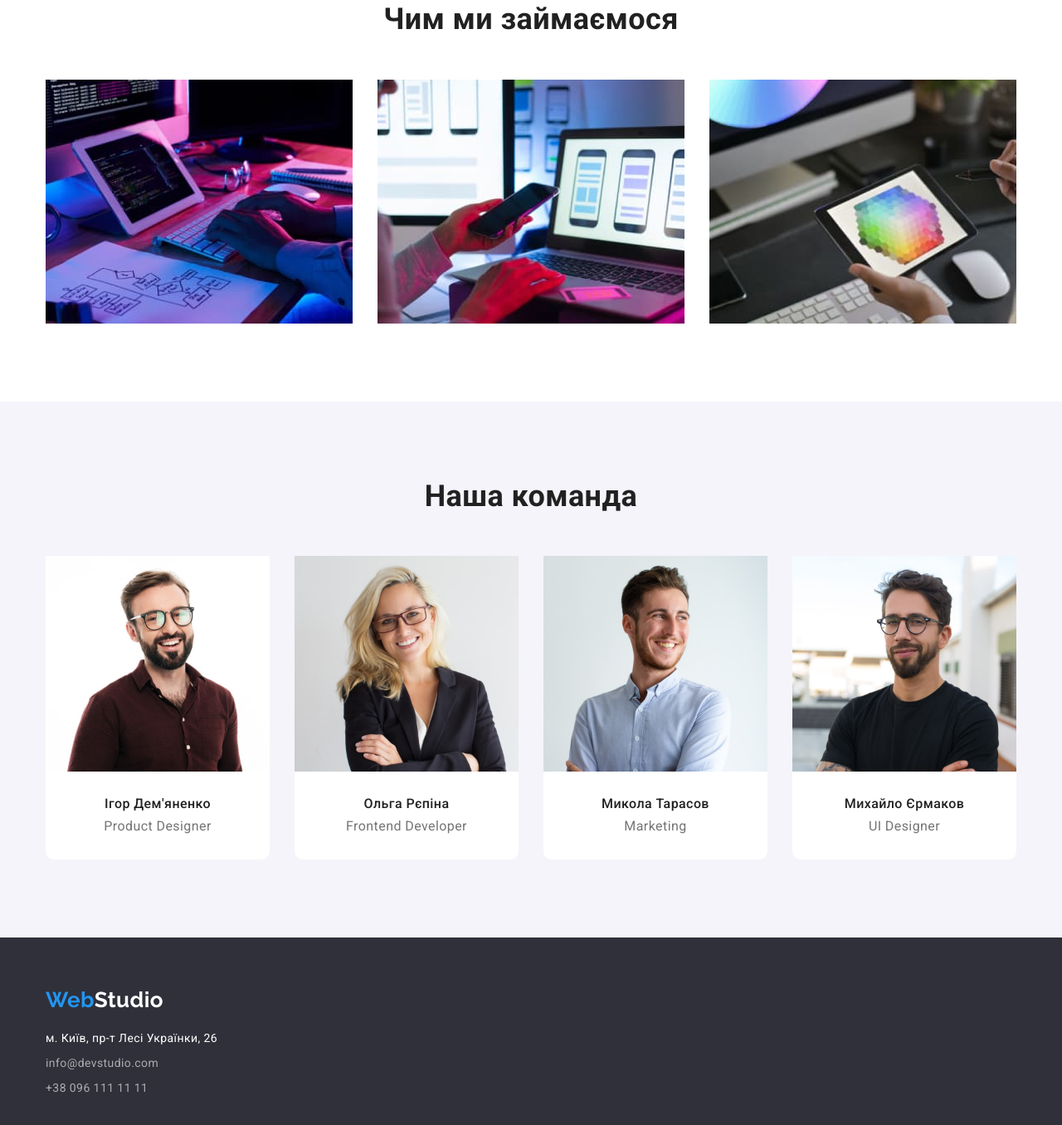
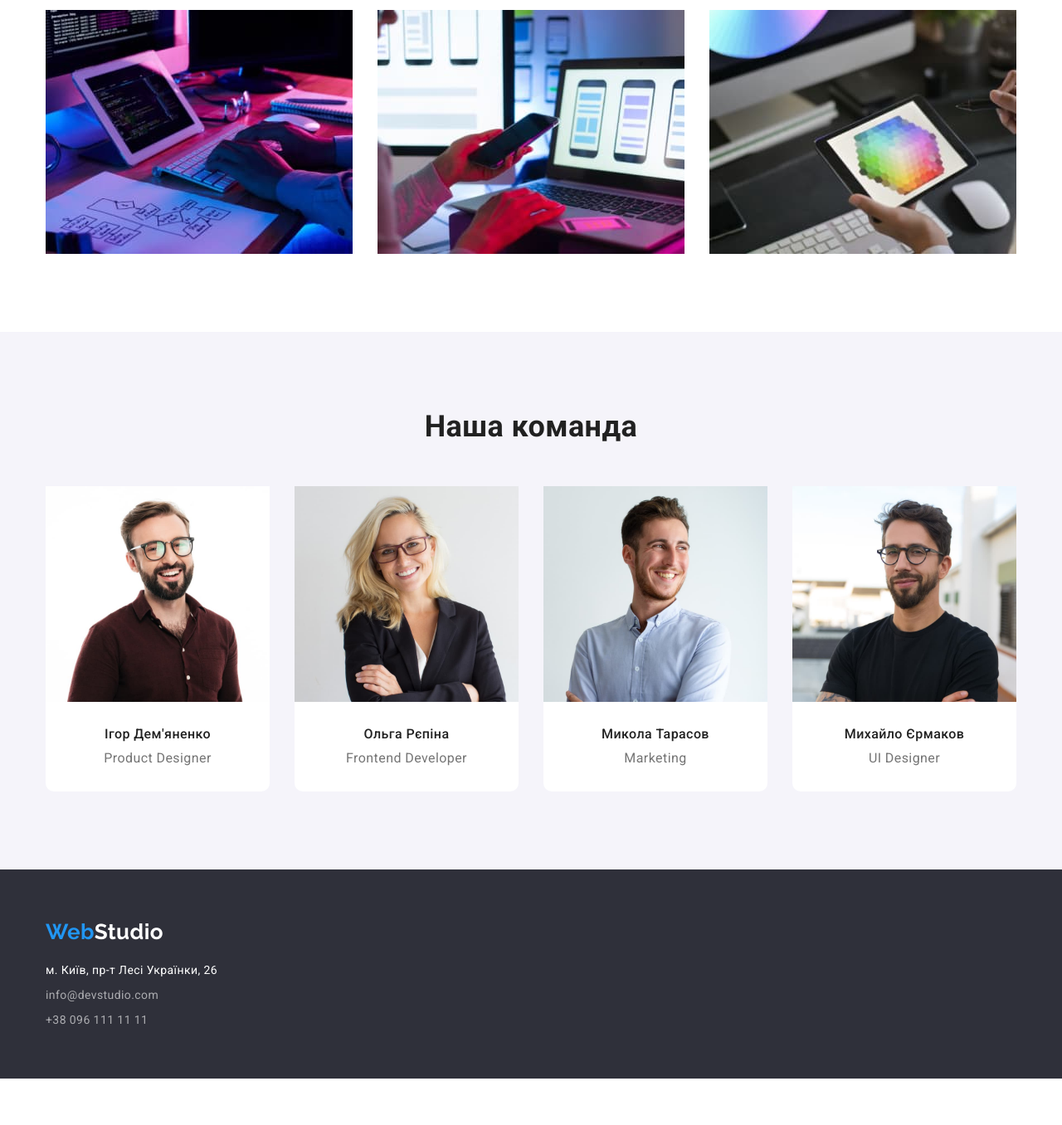
Before and after one commit to gulen13/goit-markup-hw-03, a plain HTML site: page index.html in a window 1280 px wide. Shown: the part 1042-2398 px from the top of the page at 83% size. After the commit the page ends 2342 px from the top, so only its background shows below. Drawn offline with nearby package versions, Linux system fonts and the light colour scheme.

Commit message:
Исправил после проверки ДЗ

```diff
--- a/css/styles.css
+++ b/css/styles.css
@@ -51,10 +51,12 @@ img {
 }
 
 /* -------------Header--------------- */
+header {
+    border-bottom: 1px solid #ececec;
+}
 .header-container {
   display: flex;
   align-items: center;
-  border-bottom: 1px solid #ececec;
 }
 .nav {
   display: flex;
@@ -132,9 +134,8 @@ img {
 /* Hero */
 .section-hero {
   background-color: var(--main-background-color);
-}
-.hero-div {
-  min-height: 600px;
+  padding-top: 200px;
+  padding-bottom: 200px;
 }
 .hero-title {
   font-weight: 900;
@@ -145,10 +146,9 @@ img {
   text-transform: uppercase;
   color: var(--main-title-color);
   width: 696px;
-  padding-top: 200px;
-  padding-bottom: 30px;
   margin-left: auto;
   margin-right: auto;
+  margin-bottom: 30px;
 }
 .hero-btn {
   font-weight: 700;
@@ -188,6 +188,7 @@ img {
   line-height: 1.14;
   text-transform: uppercase;
   color: var(--main-text-color);
+  margin-bottom: 10px;
 }
 .benefits-paragraph {
   line-height: 1.71;
@@ -197,6 +198,10 @@ img {
 /* Benefits */
 
 /* Work */
+.work-section {
+  padding-top: 0px;
+  padding-bottom: 94px;
+}
 .work-title {
   font-size: 36px;
   line-height: 1.16;
@@ -238,8 +243,9 @@ img {
 .team-item:not(:last-child) {
   margin-right: 30px;
 }
-.team-item-img {
-  margin-bottom: 30px;
+.team-div {
+  padding-top: 30px;
+  padding-bottom: 30px;
 }
 .team-item-title {
   font-weight: 500;
@@ -247,14 +253,13 @@ img {
   line-height: 1.18;
   text-align: center;
   color: var(--main-text-color);
-  margin-bottom: 8px;
+  margin-bottom: 10px;
 }
 .team-item-p {
   font-size: 16px;
   line-height: 1.18;
   text-align: center;
   color: var(--secondary-text-color);
-  margin-bottom: 30px;
 }
 /* Team */
 
@@ -269,7 +274,7 @@ img {
 .portfolio-btn-list {
   display: flex;
   justify-content: center;
-  margin-bottom: 34px;
+  margin-bottom: 50px;
 }
 .portfolio-list {
   display: flex;
@@ -328,6 +333,10 @@ img {
 /* -------------Portfolio end--------------- */
 
 /* -------------Footer--------------- */
+.footer {
+    padding-top: 60px;
+    padding-bottom: 60px;
+}
 .logo-footer {
   font-family: "Raleway";
   font-style: normal;
@@ -336,7 +345,6 @@ img {
   line-height: 1.19;
   color: var(--main-logo-button-color);
   display: inline-block;
-  padding-top: 60px;
   margin-bottom: 20px;
 }
 .logo-span-footer {
@@ -344,9 +352,6 @@ img {
 }
 .footer {
   background-color: var(--main-background-color);
-}
-.footer-list {
-  padding-bottom: 60px;
 }
 .footer-list-adress {
   line-height: 1.5;
--- a/index.html
+++ b/index.html
@@ -96,7 +96,7 @@
         </div>
       </section>
       <!--Чим ми займаємося-->
-      <section class="work section">
+      <section class="work-section section">
         <div class="container">
           <h2 class="work-title">Чим ми займаємося</h2>
           <ul class="work-list list">
@@ -136,8 +136,10 @@
                 alt="Ігор Дем'яненко"
                 width="270"
               />
+              <div class="team-div">
                 <h3 class="team-item-title">Ігор Дем'яненко</h3>
                 <p class="team-item-p" lang="en">Product Designer</p>
+              </div>
             </li>
             <li class="team-item">
               <img
@@ -146,8 +148,10 @@
                 alt="Ольга Рєпіна"
                 width="270"
               />
+              <div class="team-div">
                 <h3 class="team-item-title">Ольга Рєпіна</h3>
                 <p class="team-item-p" lang="en">Frontend Developer</p>
+              </div>
             </li>
             <li class="team-item">
               <img
@@ -156,8 +160,10 @@
                 alt="Микола Тарасов"
                 width="270"
               />
+              <div class="team-div">
                 <h3 class="team-item-title">Микола Тарасов</h3>
                 <p class="team-item-p" lang="en">Marketing</p>
+              </div>
             </li>
             <li class="team-item">
               <img
@@ -166,8 +172,10 @@
                 alt="Михайло Єрмаков"
                 width="270"
               />
+              <div class="team-div">
                 <h3 class="team-item-title">Михайло Єрмаков</h3>
                 <p class="team-item-p" lang="en">UI Designer</p>
+              </div>
             </li>
           </ul>
         </div>
```
Lines whose indentation alone changed are shown as unchanged.
